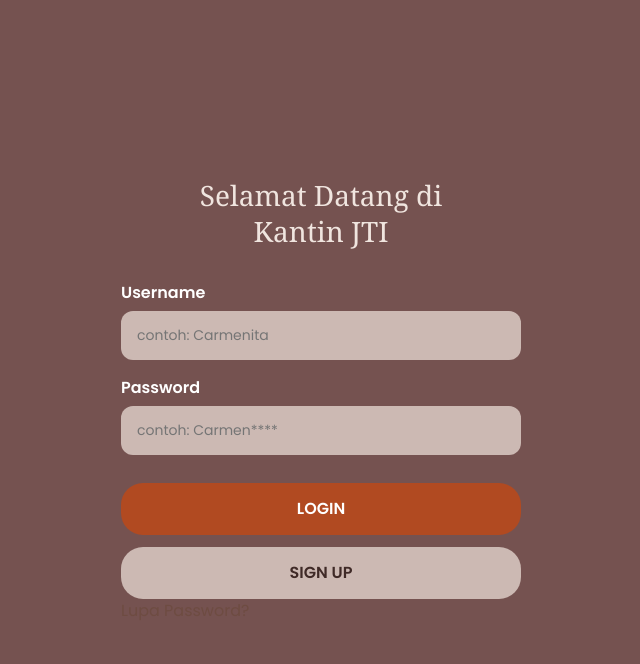
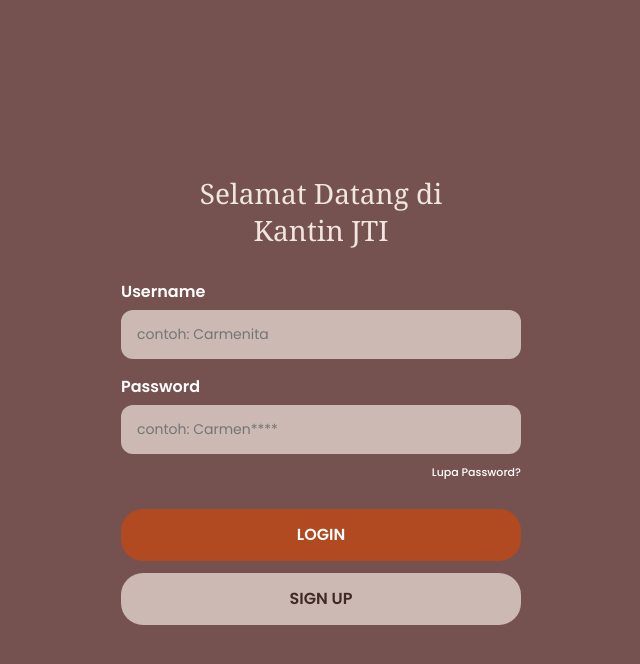
Before and after one commit to SakamaRey/kantin-jti, a PHP site: page /auth/login.php in a window 1280 px wide. Shown: the top 664 px of the page, without its empty margins (319-959 px from the left). Run offline with PHP 8.4, Linux system fonts and the light colour scheme; a stand-in replaces the project's code that opens the database connection; some web fonts are replaced.

Commit message:
benerin tata letak lupa pw

```diff
--- a/assets/css/style.css
+++ b/assets/css/style.css
@@ -706,6 +706,22 @@ main.tengah {
     stroke-linejoin: round;
 }
 
+/* Link "Lupa Password?" di halaman login */
+.lupa-password {
+    margin-top: -6px;
+    text-align: right;
+    font-size: 11px;
+    font-weight: 500;
+}
+
+.lupa-password a {
+    color: #fff;
+}
+
+.lupa-password a:hover {
+    text-decoration: underline;
+}
+
 /* Keranjang: baris "Akan Diambil Pada Jam" */
 .baris-jam {
     display: flex;
--- a/auth/login.php
+++ b/auth/login.php
@@ -60,10 +60,11 @@ require __DIR__ . '/../includes/header.php';
                 <input type="password" id="password" name="password" placeholder="contoh: Carmen****" required>
             </div>
 
+            <p class="lupa-password"><a href="<?= e(url('auth/lupa-password.php')) ?>">Lupa Password?</a></p>
             <div class="aksi-auth">
                 <button type="submit" class="tombol">Login</button>
                 <a href="<?= e(url('auth/daftar.php')) ?>" class="tombol tombol-sekunder">Sign Up</a>
             </div>
         </form>
-        <p class="lupa-password"><a href="<?= e(url('auth/lupa-password.php')) ?>">Lupa Password?</a></p>
+
 <?php require __DIR__ . '/../includes/footer.php'; ?>
```
